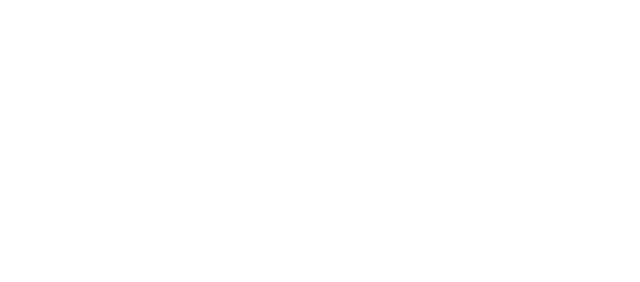
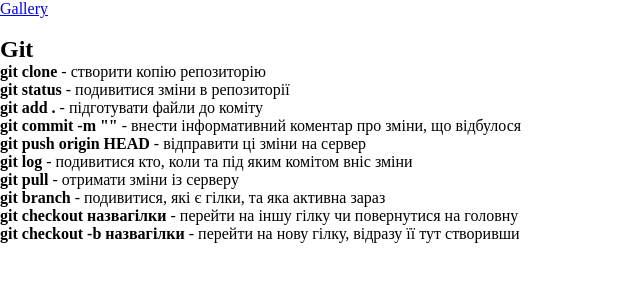
Before and after one commit to zhannawebart/Hillel-homeworks, a plain HTML site: page index.html in a window 1280 px wide. Shown: the whole page, without its empty margins (0-640 px from the left). Drawn offline with Linux system fonts and the light colour scheme.

Commit message:
add images folder, gallery.html

```diff
--- a/index.html
+++ b/index.html
@@ -5,13 +5,34 @@
     <meta charset="UTF-8">
     <meta http-equiv="X-UA-Compatible" content="IE=edge">
     <meta name="viewport" content="width=device-width, initial-scale=1.0">
-    <title>Document</title>
+    <title>HomeWork3</title>
     <link rel="stylesheet" href="style.css">
 </head>
 
 <body>
-    <header></header>
-    <main></main>
+    <header>
+        <nav>
+            <a href="./pages/gallery.html">Gallery</a>
+        </nav>
+    </header>
+    <br>
+    <main>
+        <section>
+            <h2>Git</h2>
+            <ul>
+                <li><b>git clone</b> - створити копію репозиторію</li>
+                <li><b>git status</b> - подивитися зміни в репозиторії</li>
+                <li><b>git add .</b> - підготувати файли до коміту</li>
+                <li><b>git commit -m ""</b> - внести інформативний коментар про зміни, що відбулося</li>
+                <li><b>git push origin HEAD</b> - відправити ці зміни на сервер</li>
+                <li><b>git log</b> - подивитися кто, коли та під яким комітом вніс зміни </li>
+                <li><b>git pull</b> - отримати зміни із серверу</li>
+                <li><b>git branch</b> - подивитися, які є гілки, та яка активна зараз</li>
+                <li><b>git checkout назвагілки</b> - перейти на іншу гілку чи повернутися на головну</li>
+                <li><b>git checkout -b назвагілки</b> - перейти на нову гілку, відразу її тут створивши</li>
+            </ul>
+        </section>
+    </main>
     <footer></footer>
 </body>
 
```
Also changed, not shown: pages/gallery.html (added, +31 -0 lines), images/img1.jpg (added), 3 other files.
